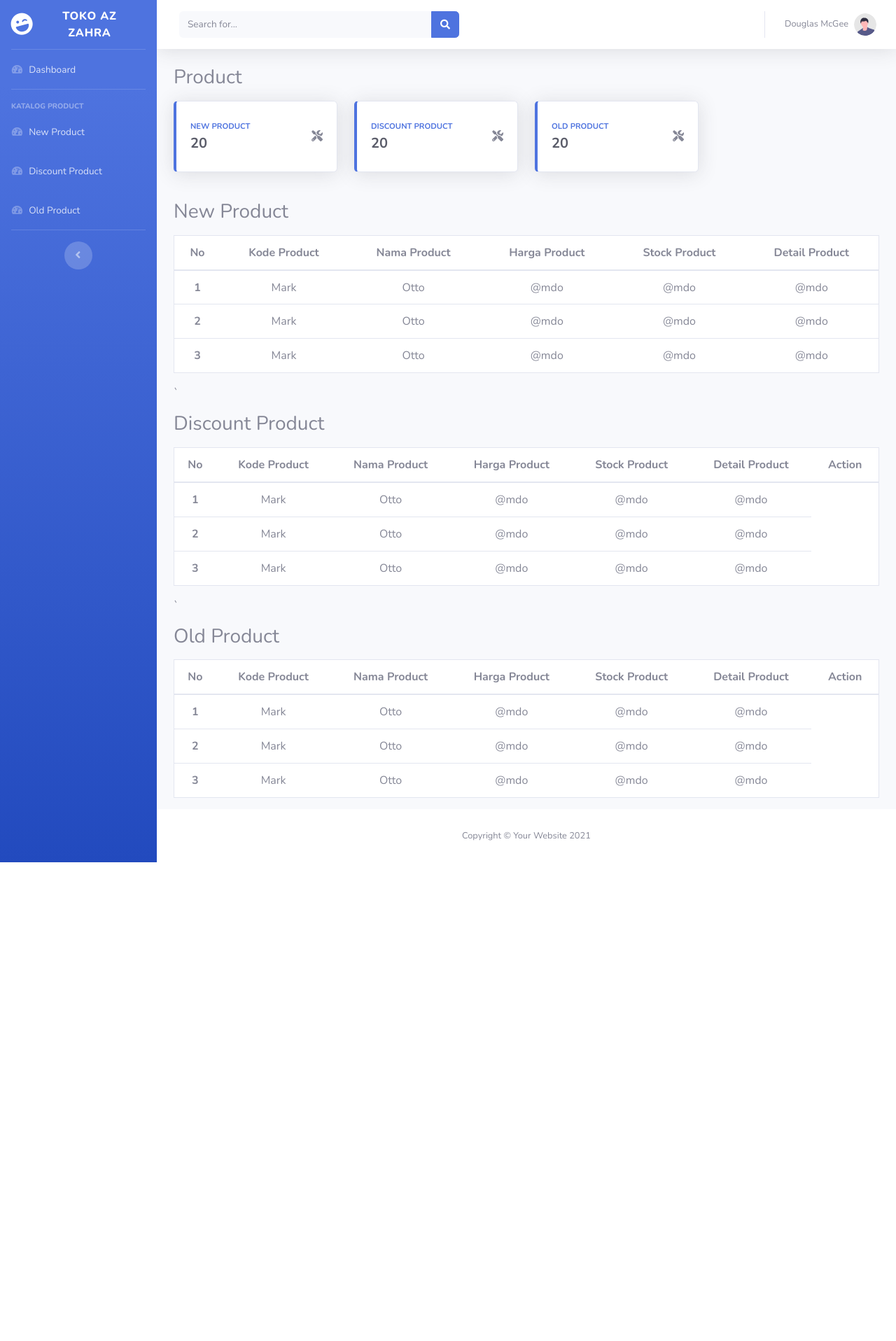
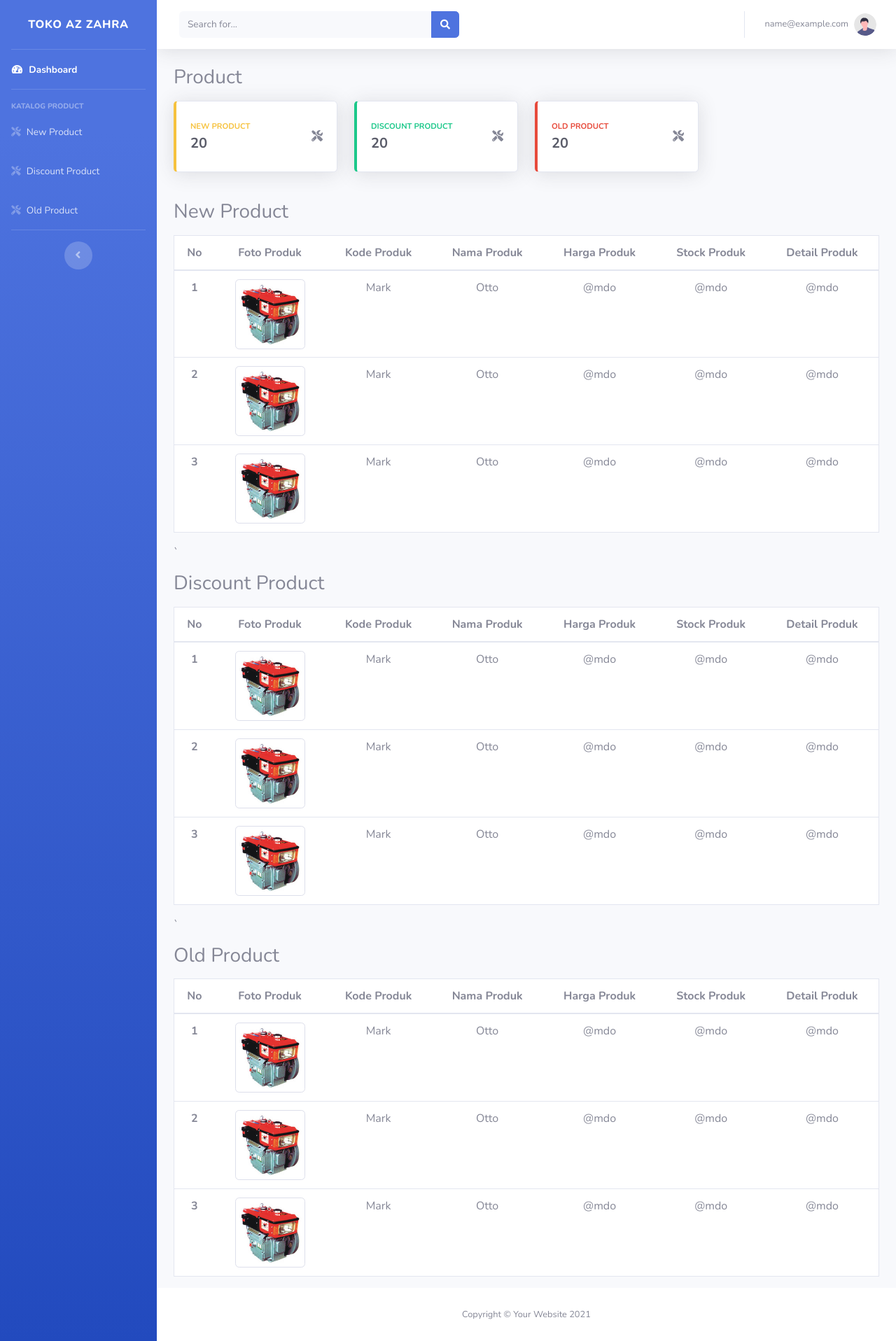
Before and after one commit to Edokur/project-1-new, a PHP site: page /Dasboard/dashboard2.php in a window 1280 px wide. Shown: the whole page at 70% size. Before the commit the page ends 1232 px from the top, so only its background shows below. Run offline with PHP 8.4, Linux system fonts and the light colour scheme; the visitor is signed in with stand-in values (Sample User, id 1).

Commit message:
update dashboard dan juga login

```diff
--- a/Dasboard/dashboard2.php
+++ b/Dasboard/dashboard2.php
@@ -19,7 +19,13 @@
 
     <!-- Custom styles for this template-->
     <link href="../css/sb-admin-2.min.css" rel="stylesheet">
-
+    <?php
+        include "../conection_database.php";
+        session_start();
+        if($_SESSION['status'] !="login"){
+            header("location:../login.php");
+        }
+    ?>
 </head>
 
 <body id="page-top">
@@ -32,9 +38,9 @@
 
             <!-- Sidebar - Brand -->
             <a class="sidebar-brand d-flex align-items-center justify-content-center" href="index.html">
-                <div class="sidebar-brand-icon rotate-n-15">
+                <!-- <div class="sidebar-brand-icon rotate-n-15">
                     <i class="fas fa-laugh-wink"></i>
-                </div>
+                </div> -->
                 <div class="sidebar-brand-text mx-3">Toko Az Zahra</div>
             </a>
 
@@ -42,8 +48,8 @@
             <hr class="sidebar-divider my-0">
 
             <!-- Nav Item - Dashboard -->
-            <li class="nav-item">
-                <a class="nav-link" href="index.html">
+            <li class="nav-item active">
+                <a class="nav-link " href="#">
                     <i class="fas fa-fw fa-tachometer-alt"></i>
                     <span>Dashboard</span></a>
             </li>
@@ -58,17 +64,17 @@
 
             <li class="nav-item">
                 <a class="nav-link" href="index.html">
-                    <i class="fas fa-fw fa-tachometer-alt"></i>
+                    <i class="fas fa-tools"></i>
                     <span>New Product</span></a>
             </li>
             <li class="nav-item">
                 <a class="nav-link" href="index.html">
-                    <i class="fas fa-fw fa-tachometer-alt"></i>
+                    <i class="fas fa-tools"></i>
                     <span>Discount Product</span></a>
             </li>
             <li class="nav-item">
                 <a class="nav-link" href="index.html">
-                    <i class="fas fa-fw fa-tachometer-alt"></i>
+                    <i class="fas fa-tools"></i>
                     <span>Old Product</span></a>
             </li>
 
@@ -120,7 +126,7 @@
                         <li class="nav-item dropdown no-arrow">
                             <a class="nav-link dropdown-toggle" href="#" id="userDropdown" role="button"
                                 data-toggle="dropdown" aria-haspopup="true" aria-expanded="false">
-                                <span class="mr-2 d-none d-lg-inline text-gray-600 small">Douglas McGee</span>
+                                <span class="mr-2 d-none d-lg-inline text-gray-600 small"><?php echo $_SESSION['emailUser'];?></span>
                                 <img class="img-profile rounded-circle"
                                     src="../img/undraw_profile.svg">
                             </a>
@@ -161,12 +167,12 @@
                     </h3>
                     <div class="row">
 
-                        <div class="col-xl-3 col-md-6 mb-4">
-                            <div class="card border-left-primary shadow h-100 py-2">
+                        <div class="col-xl-3 col-md-4 mb-4">
+                            <div class="card border-left-warning shadow h-100 py-2">
                                 <div class="card-body">
                                     <div class="row no-gutters align-items-center">
                                         <div class="col mr-2">
-                                            <div class="text-xs font-weight-bold text-primary text-uppercase mb-1">
+                                            <div class="text-xs font-weight-bold text-warning text-uppercase mb-1">
                                                 New Product</div>
                                             <div class="h5 mb-0 font-weight-bold text-gray-800">20</div>
                                         </div>
@@ -177,12 +183,12 @@
                                 </div>
                             </div>
                         </div>
-                        <div class="col-xl-3 col-md-6 mb-4">
-                            <div class="card border-left-primary shadow h-100 py-2">
+                        <div class="col-xl-3 col-md-4 mb-4">
+                            <div class="card border-left-success shadow h-100 py-2">
                                 <div class="card-body">
                                     <div class="row no-gutters align-items-center">
                                         <div class="col mr-2">
-                                            <div class="text-xs font-weight-bold text-primary text-uppercase mb-1">
+                                            <div class="text-xs font-weight-bold text-success text-uppercase mb-1">
                                                 Discount Product</div>
                                             <div class="h5 mb-0 font-weight-bold text-gray-800">20</div>
                                         </div>
@@ -193,12 +199,12 @@
                                 </div>
                             </div>
                         </div>
-                        <div class="col-xl-3 col-md-6 mb-4">
-                            <div class="card border-left-primary shadow h-100 py-2">
+                        <div class="col-xl-3 col-md-4 mb-4">
+                            <div class="card border-left-danger shadow h-100 py-2">
                                 <div class="card-body">
                                     <div class="row no-gutters align-items-center">
                                         <div class="col mr-2">
-                                            <div class="text-xs font-weight-bold text-primary text-uppercase mb-1">
+                                            <div class="text-xs font-weight-bold text-danger text-uppercase mb-1">
                                                 Old Product</div>
                                             <div class="h5 mb-0 font-weight-bold text-gray-800">20</div>
                                         </div>
@@ -218,16 +224,18 @@
                     <thead>
                         <tr>
                         <th scope="col">No</th>
-                        <th scope="col">Kode Product</th>
-                        <th scope="col">Nama Product</th>
-                        <th scope="col">Harga Product</th>
-                        <th scope="col">Stock Product</th>
-                        <th scope="col">Detail Product</th>
+                        <th scope="col">Foto Produk</th>
+                        <th scope="col">Kode Produk</th>
+                        <th scope="col">Nama Produk</th>
+                        <th scope="col">Harga Produk</th>
+                        <th scope="col">Stock Produk</th>
+                        <th scope="col">Detail Produk</th>
                         </tr>
                     </thead>
                     <tbody>
                         <tr>
                         <th scope="row">1</th>
+                        <td><img src="../img/diesel.jpg" class="img-thumbnail" width="100px" alt=""></td>
                         <td>Mark</td>
                         <td>Otto</td>
                         <td>@mdo</td>
@@ -247,6 +255,7 @@
                         <tr>
                         <tr>
                         <th scope="row">2</th>
+                        <td><img src="../img/diesel.jpg" class="img-thumbnail" width="100px" alt=""></td>
                         <td>Mark</td>
                         <td>Otto</td>
                         <td>@mdo</td>
@@ -265,6 +274,7 @@
                         </tr>
                         <tr>
                         <th scope="row">3</th>
+                        <td><img src="../img/diesel.jpg" class="img-thumbnail" width="100px" alt=""></td>
                         <td>Mark</td>
                         <td>Otto</td>
                         <td>@mdo</td>
@@ -290,17 +300,18 @@
                     <thead>
                         <tr>
                         <th scope="col">No</th>
-                        <th scope="col">Kode Product</th>
-                        <th scope="col">Nama Product</th>
-                        <th scope="col">Harga Product</th>
-                        <th scope="col">Stock Product</th>
-                        <th scope="col">Detail Product</th>
-                        <th scope="col">Action</th>
+                        <th scope="col">Foto Produk</th>
+                        <th scope="col">Kode Produk</th>
+                        <th scope="col">Nama Produk</th>
+                        <th scope="col">Harga Produk</th>
+                        <th scope="col">Stock Produk</th>
+                        <th scope="col">Detail Produk</th>
                         </tr>
                     </thead>
                     <tbody>
                         <tr>
                         <th scope="row">1</th>
+                        <td><img src="../img/diesel.jpg" class="img-thumbnail" width="100px" alt=""></td>
                         <td>Mark</td>
                         <td>Otto</td>
                         <td>@mdo</td>
@@ -320,6 +331,7 @@
                         <tr>
                         <tr>
                         <th scope="row">2</th>
+                        <td><img src="../img/diesel.jpg" class="img-thumbnail" width="100px" alt=""></td>
                         <td>Mark</td>
                         <td>Otto</td>
                         <td>@mdo</td>
@@ -338,6 +350,7 @@
                         </tr>
                         <tr>
                         <th scope="row">3</th>
+                        <td><img src="../img/diesel.jpg" class="img-thumbnail" width="100px" alt=""></td>
                         <td>Mark</td>
                         <td>Otto</td>
                         <td>@mdo</td>
@@ -363,17 +376,18 @@
                     <thead>
                         <tr>
                         <th scope="col">No</th>
-                        <th scope="col">Kode Product</th>
-                        <th scope="col">Nama Product</th>
-                        <th scope="col">Harga Product</th>
-                        <th scope="col">Stock Product</th>
-                        <th scope="col">Detail Product</th>
-                        <th scope="col">Action</th>
+                        <th scope="col">Foto Produk</th>
+                        <th scope="col">Kode Produk</th>
+                        <th scope="col">Nama Produk</th>
+                        <th scope="col">Harga Produk</th>
+                        <th scope="col">Stock Produk</th>
+                        <th scope="col">Detail Produk</th>
                         </tr>
                     </thead>
                     <tbody>
                         <tr>
                         <th scope="row">1</th>
+                        <td><img src="../img/diesel.jpg" class="img-thumbnail" width="100px" alt=""></td>
                         <td>Mark</td>
                         <td>Otto</td>
                         <td>@mdo</td>
@@ -393,6 +407,7 @@
                         <tr>
                         <tr>
                         <th scope="row">2</th>
+                        <td><img src="../img/diesel.jpg" class="img-thumbnail" width="100px" alt=""></td>
                         <td>Mark</td>
                         <td>Otto</td>
                         <td>@mdo</td>
@@ -411,6 +426,7 @@
                         </tr>
                         <tr>
                         <th scope="row">3</th>
+                        <td><img src="../img/diesel.jpg" class="img-thumbnail" width="100px" alt=""></td>
                         <td>Mark</td>
                         <td>Otto</td>
                         <td>@mdo</td>
@@ -471,7 +487,7 @@
                 <div class="modal-body">Select "Logout" below if you are ready to end your current session.</div>
                 <div class="modal-footer">
                     <button class="btn btn-secondary" type="button" data-dismiss="modal">Cancel</button>
-                    <a class="btn btn-primary" href="login.html">Logout</a>
+                    <a class="btn btn-primary" href="../logout.php">Logout</a>
                 </div>
             </div>
         </div>
--- a/login.php
+++ b/login.php
@@ -63,7 +63,7 @@
                       $_SESSION['emailUser'] = $emailUser;
                       $_SESSION['status'] = "login";
                       echo"USER BERHASIL LOGIN<br>";
-                      header("location:dashboard.php");
+                      header("location:Dasboard/dashboard2.php");
                   }else{
                     echo "<script>
                       alert('Login gagal! username & password tidak benar');
```
Also changed, not shown: img/diesel.jpg (added).
